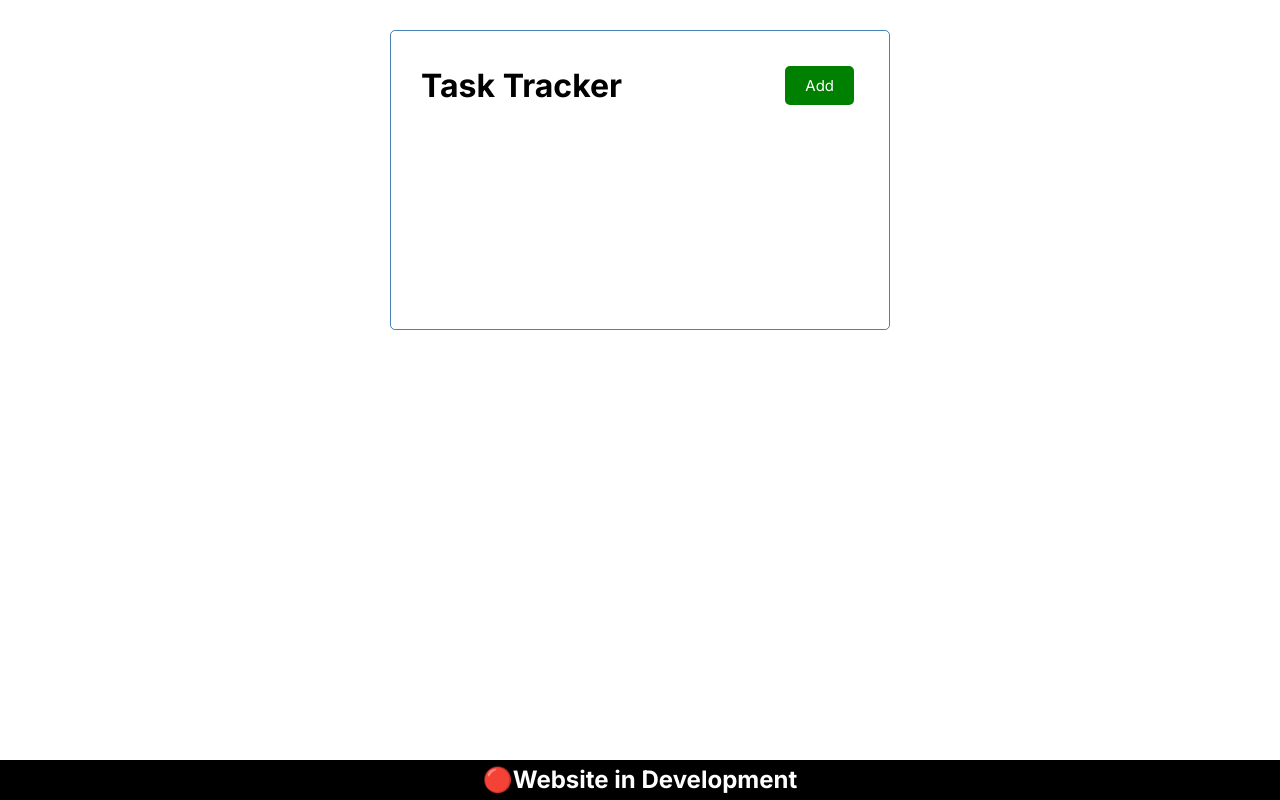
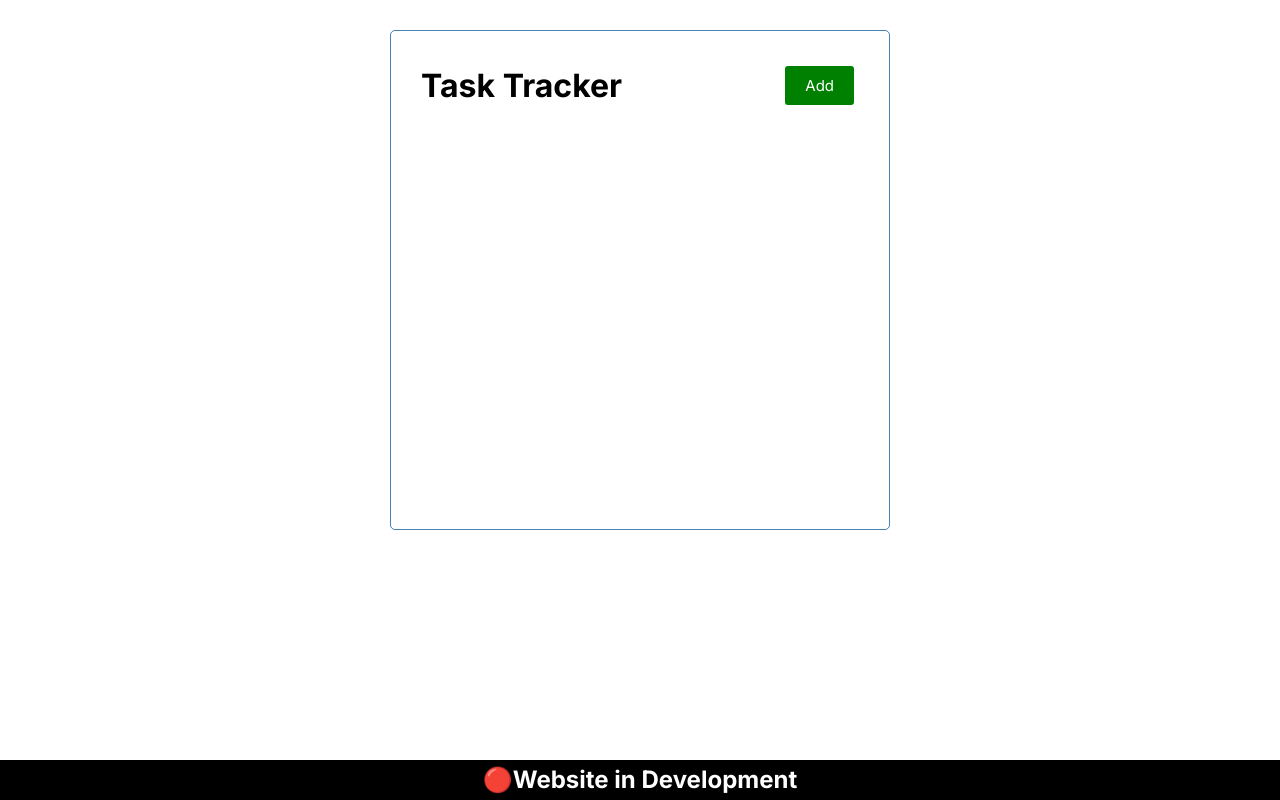
Before and after one commit to octocatblain/task-tracker, a React (Create React App) app: page / in a window 1280 px wide. Built offline with nearby package versions, Linux system fonts and the light colour scheme.

Commit message:
fix: adjust container height

```diff
--- a/src/index.css
+++ b/src/index.css
@@ -12,9 +12,11 @@ body {
 
 .container {
   max-width: 500px;
+
   margin: 30px auto;
   overflow: auto;
-  min-height: 300px;
+  /* min-height: 300px; */
+  height: 500px;
   border: 1px solid steelblue;
   padding: 30px;
   border-radius: 5px;
@@ -34,7 +36,7 @@ body {
   border: none;
   padding: 10px 20px;
   margin: 5px;
-  border-radius: 5px;
+  border-radius: 3px;
   cursor: pointer;
   text-decoration: none;
   font-size: 15px;
```
